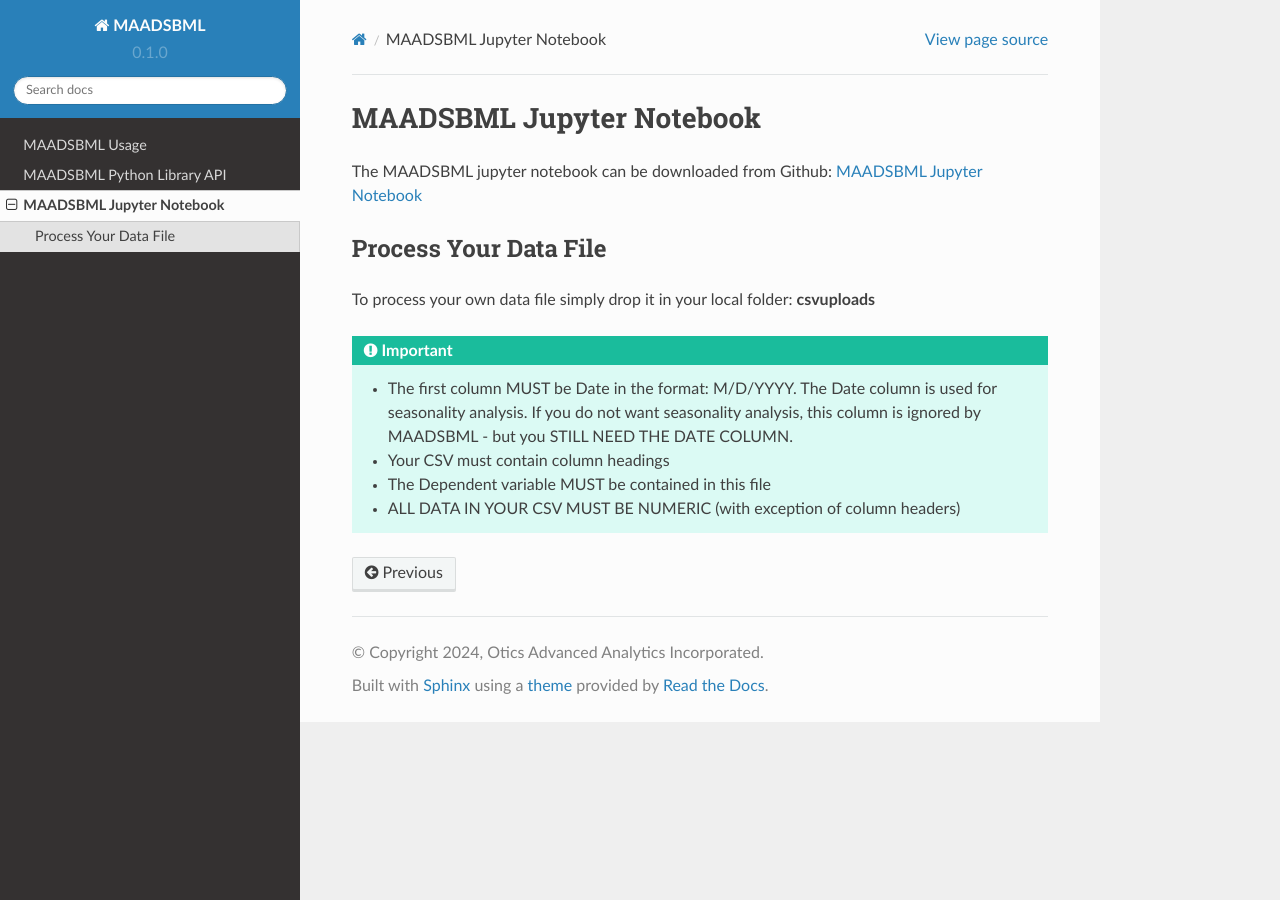
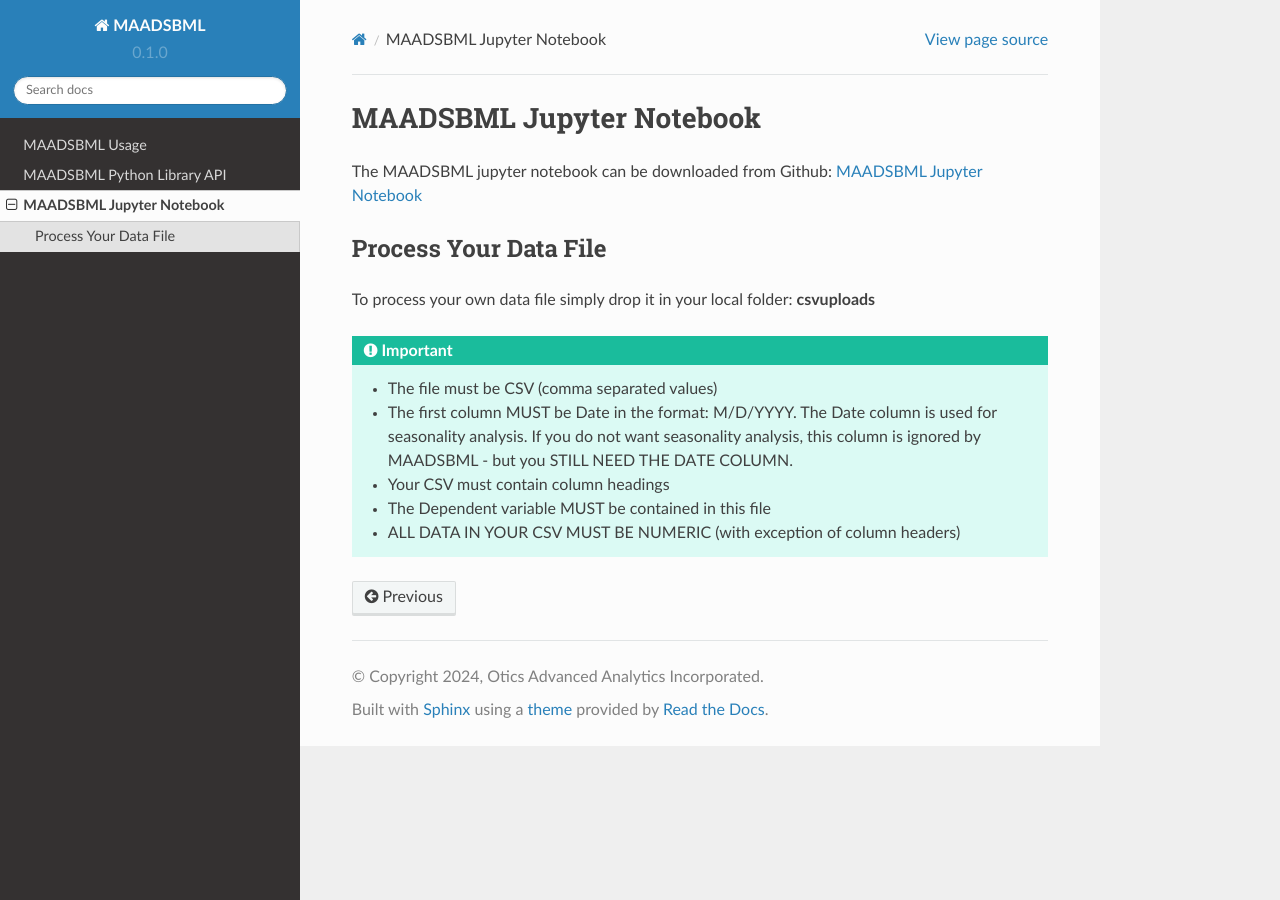
Before and after one commit to smaurice101/maadsbml, a Sphinx documentation site: the page built from docs/source/maadsbmlnotebook.rst, in a window 1280 px wide. Built offline with Sphinx 7.4.7 and the Read the Docs theme 2.0.0, drawn with Linux system fonts in a browser that asks for light colours.

Commit message:
Update maadsbmlnotebook.rst

```diff
--- a/docs/source/maadsbmlnotebook.rst
+++ b/docs/source/maadsbmlnotebook.rst
@@ -10,6 +10,8 @@
 
 .. important::
 
+   • The file must be CSV (comma separated values)
+
    • The first column MUST be Date in the format: M/D/YYYY.  The Date column is used for seasonality analysis.  If you do not want seasonality analysis, this column       is ignored by MAADSBML - but you STILL NEED THE DATE COLUMN.
 
    • Your CSV must contain column headings
```
